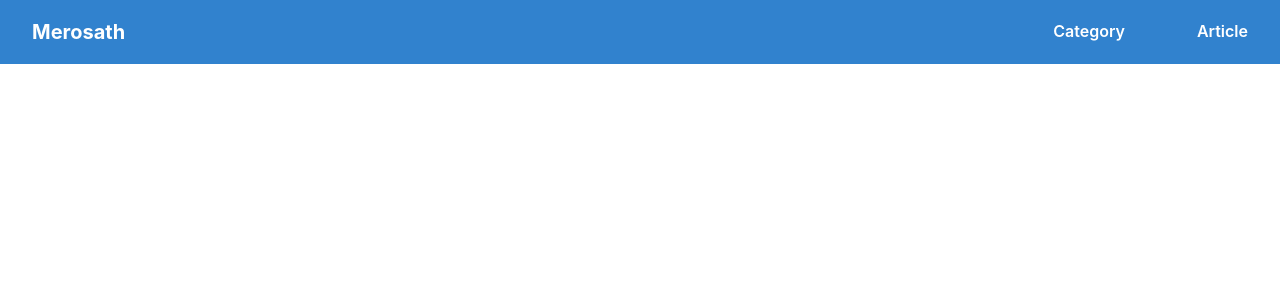
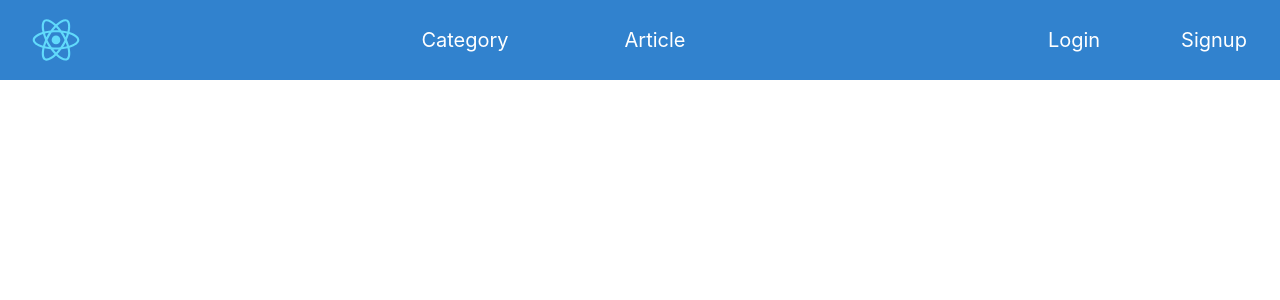
Before and after one commit to binaythapa/news, a React (Create React App) app in the folder reactapp/: page / in a window 1280 px wide. Shown: the top 300 px of the page. Built offline with nearby package versions, Linux system fonts and the light colour scheme.

Commit message:
Navbar fix with styling as well

```diff
--- a/reactapp/src/components/Navbar.tsx
+++ b/reactapp/src/components/Navbar.tsx
@@ -1,26 +1,79 @@
 import React from "react";
-import { Box, Flex, Button } from "@chakra-ui/react";
-import { Link } from "react-router-dom";
+import { Box, Flex, Image } from "@chakra-ui/react";
+import { Link, useLocation } from "react-router-dom";
 
 const Navbar = () => {
+  const location = useLocation();
+
   return (
     <Box bg="blue.500" px={4}>
-      <Flex h={16} alignItems={"center"} justifyContent={"space-between"}>
+      <Flex alignItems={"stretch"} justifyContent={"space-between"}>
+        {/* Logo */}
         <Link to="/">
-          <Button colorScheme="white" fontSize="xl" fontWeight="bold">
-            Merosath
-          </Button>
+          <Image src="/logo.svg" boxSize="80px" alt="Logo" />
         </Link>
-        <Flex alignItems={"center"}>
+
+        {/* Menu */}
+        <Flex alignItems={"stretch"}>
           <Link to="/category">
-            <Button colorScheme="white" ml={10}>
+            <Box
+              as="button"
+              color="white"
+              fontSize="xl"
+              w="150px"
+              bg={location.pathname === "/category" ? "blue.400" : "blue.500"}
+              ml={10}
+              h="100%"
+              p={4}
+            >
               Category
-            </Button>
+            </Box>
           </Link>
-          <Link to="/contact">
-            <Button colorScheme="white" ml={10}>
+          <Link to="/article">
+            <Box
+              as="button"
+              color="white"
+              fontSize="xl"
+              w="150px"
+              bg={location.pathname === "/article" ? "blue.400" : "blue.500"}
+              ml={10}
+              h="100%"
+              p={4}
+            >
               Article
-            </Button>
+            </Box>
+          </Link>
+        </Flex>
+
+        {/* Login/Signup */}
+        <Flex alignItems={"stretch"}>
+          <Link to="/login">
+            <Box
+              as="button"
+              color="white"
+              fontSize="xl"
+              w="100px"
+              bg={location.pathname === "/login" ? "blue.400" : "blue.500"}
+              ml={10}
+              h="100%"
+              p={4}
+            >
+              Login
+            </Box>
+          </Link>
+          <Link to="/signup">
+            <Box
+              as="button"
+              color="white"
+              fontSize="xl"
+              w="100px"
+              bg={location.pathname === "/signup" ? "blue.400" : "blue.500"}
+              ml={10}
+              h="100%"
+              p={4}
+            >
+              Signup
+            </Box>
           </Link>
         </Flex>
       </Flex>
--- /dev/null
+++ b/reactapp/svg.d.ts
@@ -0,0 +1,4 @@
+declare module "*.svg" {
+  const content: any;
+  export default content;
+}
--- a/reactapp/tsconfig.json
+++ b/reactapp/tsconfig.json
@@ -105,5 +105,6 @@
     /* Completeness */
     // "skipDefaultLibCheck": true,                      /* Skip type checking .d.ts files that are included with TypeScript. */
     "skipLibCheck": true /* Skip type checking all .d.ts files. */
-  }
+  },
+  "include": ["src/**/*", "svg.d.ts"]
 }
```
Also changed, not shown: reactapp/public/logo.svg (added).
